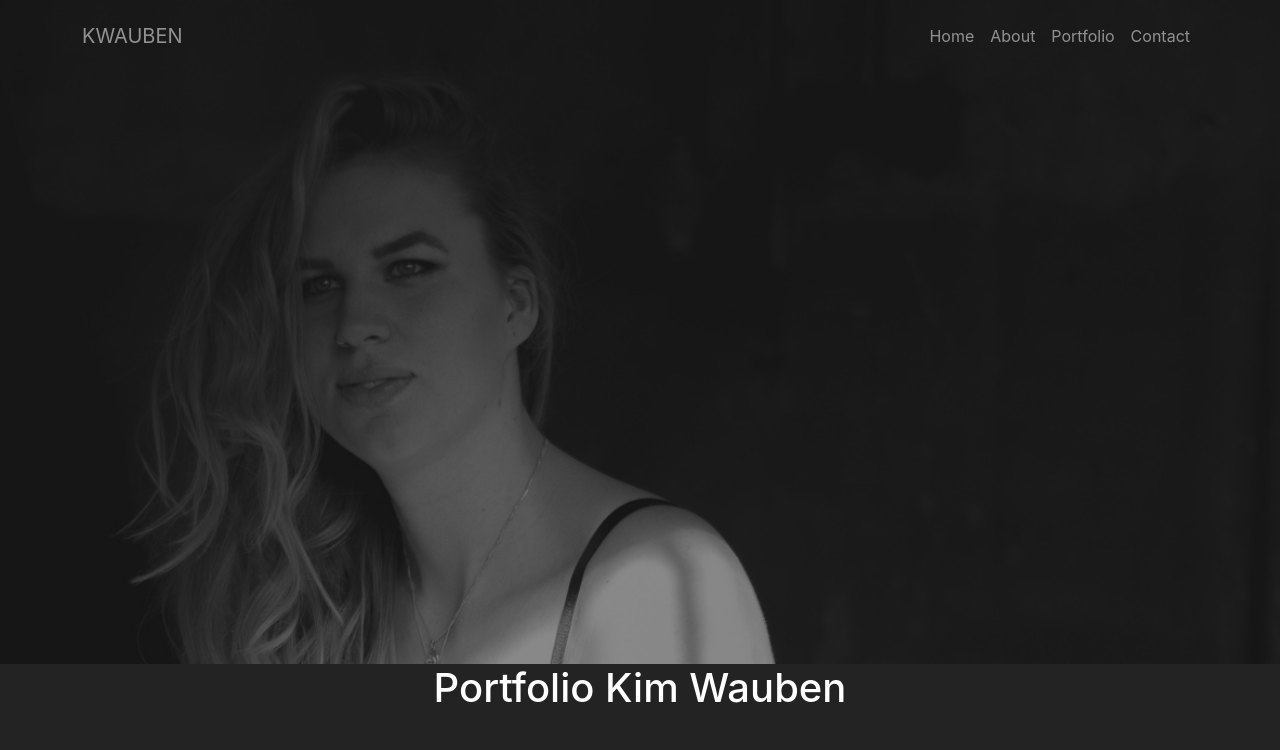
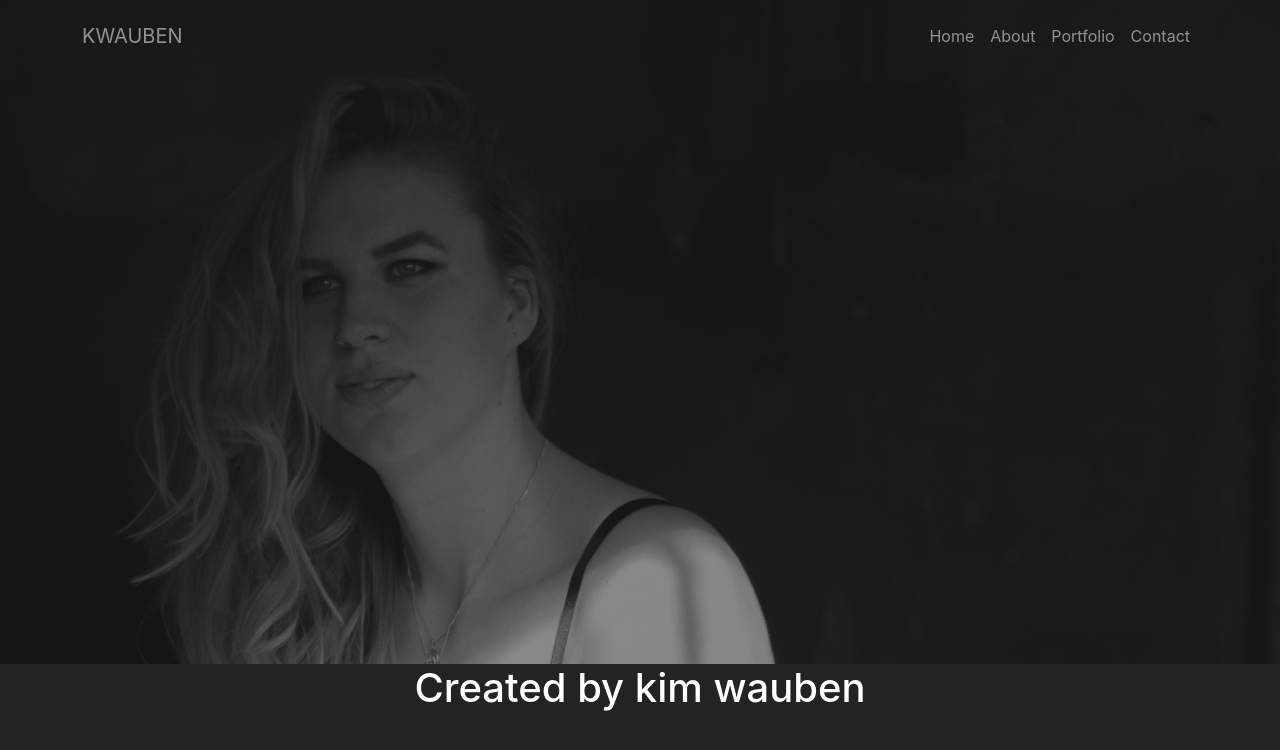
Before and after one commit to KimW1998/portfolio-kwauben, a React (Create React App) app: page / in a window 1280 px wide. Shown: the top 750 px of the page. Built offline with nearby package versions, Linux system fonts and the light colour scheme.

Commit message:
changed footer text

```diff
--- a/src/App.tsx
+++ b/src/App.tsx
@@ -13,7 +13,7 @@ const App = () => {
 
       <footer className="App-footer">
 
-<h1 className='test-tekst'>Portfolio Kim Wauben</h1>
+<h1 className='test-tekst'>Created by kim wauben</h1>
       </footer>
     </div>
   );
```
